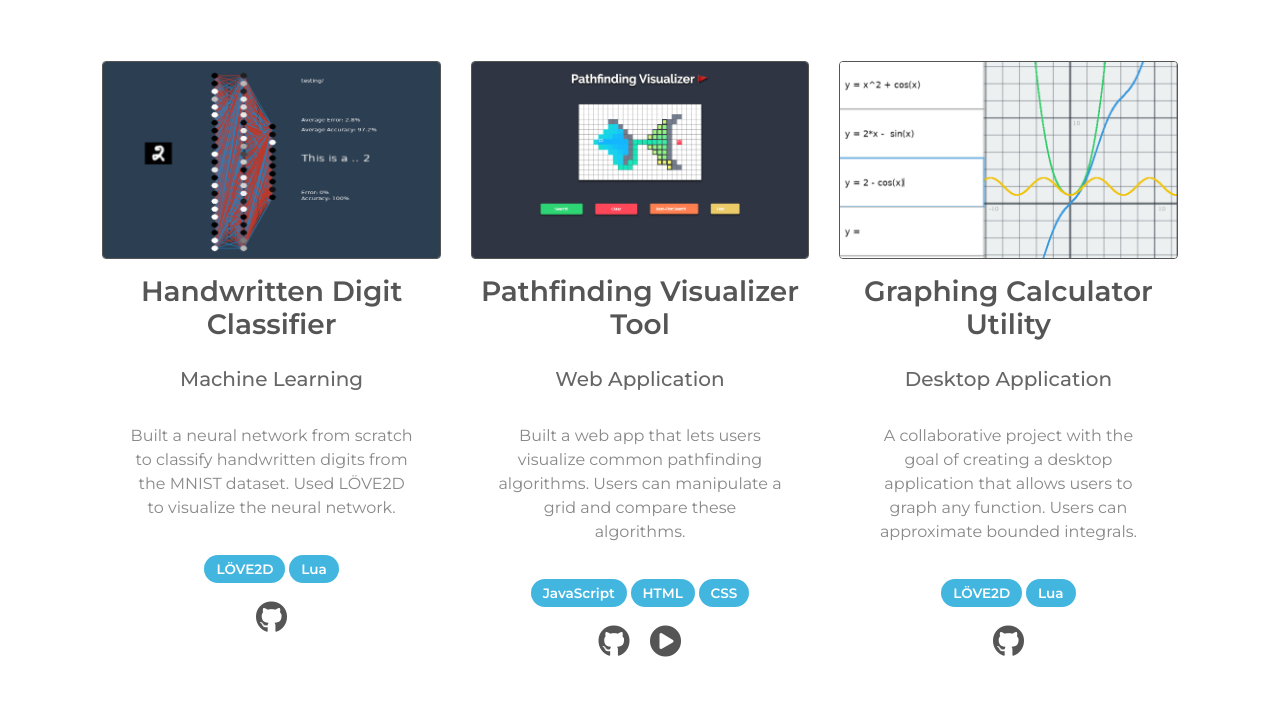
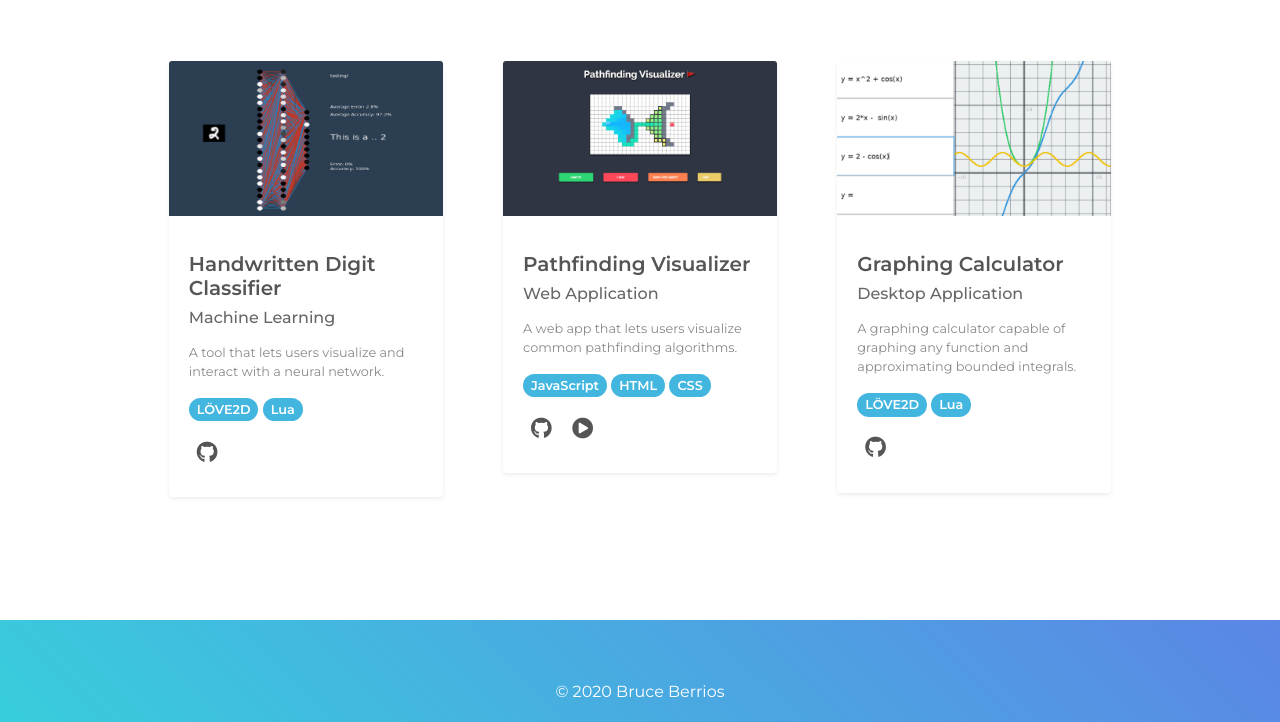
Before and after one commit to Bruception/Bruception.github.io, a plain HTML site: page index.html in a window 1280 px wide. Shown: the part 698-1420 px from the top of the page. Drawn offline with nearby package versions, Linux system fonts and the light colour scheme.

Commit message:
Change project layout

```diff
--- a/css/styles.css
+++ b/css/styles.css
@@ -67,19 +67,19 @@ body {
 }
 
 /* Projects Section */
-#projects {
-  position: static;
-  width: 100%;
-  margin: auto;
+
+.card {
+  border: none;
 }
 
-#projects-info {
+#projects-container {
   margin-top: 63px;
-  padding-left: 8%;
-  padding-right: 8%;
+  margin-bottom: 63px;
+  padding-left: 12%;
+  padding-right: 12%;
 }
 
-.projects-title {
+#projects-title {
   text-align: center;
   color: #43b6e0;
   font-weight: 600;
@@ -90,55 +90,53 @@ body {
 }
 
 .project {
-  text-align: center;
-  margin-bottom: 30px;
-}
-
-.project-img {
-  border: solid 1px #555555;
-  width: 350px;
-  height: 198px;
-  display: block;
+  max-width: 90%;
   margin: 0 auto;
+  text-align: left;
+  margin-bottom: 60px;
 }
 
 .project-name {
   color: #555555;
-  font-size: 1.75rem;
+  font-size: 1.25rem;
   font-weight: 600;
   margin-top: 1rem;
-  margin-bottom: 1rem;
 }
 
 .project-type {
-  margin-top: 25px;
-  font-size: 1.25rem;
+  font-size: 1rem;
   font-weight: 500;
   color: #666666;
 }
 
 .project-detail {
-  text-align: center;
-  list-style-type: none;
-  padding: 25px 8%;
+  margin: 16px auto;
+  font-size: .8rem;
   font-weight: 400;
   color: #888888;
 }
 
 .project-skills {
-  font-size: .85rem;
-  margin-bottom: 1.5rem;
+  margin-bottom: 12px;
 }
 
 .skill {
+  display: inline-block;
+  font-size: .8rem;
   background-color: #43b6e0;
+  margin-bottom: 8px;
   font-weight: 600;
-  padding: 6px 12px;
+  padding: 2px 8px;
+}
+
+.project-links {
+  margin-bottom: 12px;
 }
 
 .project-link-icon {
   text-decoration: none;
   color: #555555;
+  font-size: 10px;
   margin: auto 8px;
   transition: 0.2s;
 }
--- a/index.html
+++ b/index.html
@@ -14,6 +14,7 @@
   <!-- Font Awesome -->
   <link rel="stylesheet" href="https://use.fontawesome.com/releases/v5.11.2/css/all.css" integrity="sha384-KA6wR/X5RY4zFAHpv/CnoG2UW1uogYfdnP67Uv7eULvTveboZJg0qUpmJZb5VqzN" crossorigin="anonymous">
 </head>
+
 <body>
   <div id="intro">
     <div id="intro-info">
@@ -23,60 +24,68 @@
       </div>
       <div class="fade-in-after">
         <h6 class="bio">Student and aspiring software engineer.</h6>
-        <a class="resume-btn rounded-pill" href="docs/Resume.pdf">
+        <a class="resume-btn rounded-pill shadow-sm" href="docs/Resume.pdf">
           <div class="resume-btn-text">View Resume</div>
         </a>
       </div>
     </div>
   </div>
-  <div id="projects">
-    <div id="projects-info">
-      <h1 class="projects-title">Projects</h1>
+  <container id="projects">
+    <div id="projects-container">
+      <h1 id="projects-title">Projects</h1>
       <div class="row">
-        <div class="project col-lg-4 col-md-6">
-          <img class="rounded img-fluid project-img" src="images/network.png" alt="project image">
+        <div class="col-lg-4 col-md-6">
+          <div class="card project shadow-sm">
+            <img class="card-img-top" src="images/network.png" alt="project image" />
+            <div class="card-body">
               <h2 class="project-name">Handwritten Digit Classifier</h2>
               <h3 class="project-type">Machine Learning</h3>
-          <ul class="project-detail">
-            Built a neural network from scratch to classify handwritten digits from the MNIST dataset.
-            Used LÖVE2D to visualize the neural network.
-          </ul>
-          <h4 class="project-skills"><span class="skill rounded-pill">LÖVE2D</span> <span class="skill rounded-pill">Lua</span></h4>
-          <div class="link">
-            <a class="project-link-icon fab fa-github fa-2x" href="https://github.com/Bruception/DigitRecognitionLOVE"></a>
+              <p class="project-detail">
+                A tool that lets users visualize and interact with a neural network.
+              </p>
+              <div class="project-skills"><span class="skill rounded-pill">LÖVE2D</span> <span class="skill rounded-pill">Lua</span></div>
+              <div class="project-links">
+                <a class="project-link-icon fab fa-github fa-lg" href="https://github.com/Bruception/DigitRecognitionLOVE"></a>
               </div>
             </div>
-        <div class="project col-lg-4 col-md-6">
-          <img class="rounded img-fluid project-img" src="images/path.png" alt="project image">
-          <h2 class="project-name">Pathfinding Visualizer Tool</h2>
-          <h3 class="project-type">Web Application</h3>
-          <ul class="project-detail">
-            Built a web app that lets users visualize common pathfinding algorithms.
-            Users can manipulate a grid and compare these algorithms.
-          </ul>
-          <h4 class="project-skills"><span class="skill rounded-pill">JavaScript</span> <span class="skill rounded-pill">HTML</span> <span class="skill rounded-pill">CSS</span></h4>
-          <div class="link">
-            <a class="project-link-icon fab fa-github fa-2x" href="https://github.com/Bruception/PathfindingVisualizer"></a>
-            <a class="project-link-icon fas fa-play-circle fa-2x" href="https://www.bruceberrios.me/PathfindingVisualizer/"></a>
           </div>
         </div>
-        <div class="project col-lg-4 col-md-6">
-          <img class="rounded img-fluid project-img" src="images/calculator.png" alt="project image">
-          <h2 class="project-name">Graphing Calculator Utility</h2>
+        <div class="col-lg-4 col-md-6">
+          <div class="card project shadow-sm">
+            <img class="card-img-top" src="images/path.png" alt="project image">
+            <div class="card-body">
+              <h2 class="project-name">Pathfinding Visualizer</h2>
+              <h3 class="project-type">Web Application</h3>
+              <p class="project-detail">
+                A web app that lets users visualize common pathfinding algorithms.
+              </p>
+              <div class="project-skills"><span class="skill rounded-pill">JavaScript</span> <span class="skill rounded-pill">HTML</span> <span class="skill rounded-pill">CSS</span></div>
+              <div class="project-links">
+                <a class="project-link-icon fab fa-github fa-lg" href="https://github.com/Bruception/PathfindingVisualizer"></a>
+                <a class="project-link-icon fas fa-play-circle fa-lg" href="https://www.bruceberrios.me/PathfindingVisualizer/"></a>
+              </div>
+            </div>
+          </div>
+        </div>
+        <div class="col-lg-4 col-md-6">
+          <div class="card project shadow-sm">
+            <img class="card-img-top" src="images/calculator.png" alt="project image">
+            <div class="card-body">
+              <h2 class="project-name">Graphing Calculator</h2>
               <h3 class="project-type">Desktop Application</h3>
-          <ul class="project-detail">
-            A collaborative project with the goal of creating a desktop application that allows users to graph any function.
-            Users can approximate bounded integrals.
-          </ul>
-          <h4 class="project-skills"><span class="skill rounded-pill">LÖVE2D</span> <span class="skill rounded-pill">Lua</span></h4>
-          <div class="link">
-            <a class="project-link-icon fab fa-github fa-2x" href="https://github.com/Arturoo0/GraphingCalculator"></a>
+              <p class="project-detail">
+                A graphing calculator capable of graphing any function and approximating bounded integrals.
+              </p>
+              <div class="project-skills"><span class="skill rounded-pill">LÖVE2D</span> <span class="skill rounded-pill">Lua</span></div>
+              <div class="project-links">
+                <a class="project-link-icon fab fa-github fa-lg" href="https://github.com/Arturoo0/GraphingCalculator"></a>
               </div>
             </div>
           </div>
         </div>
       </div>
     </div>
+  </container>
   <footer id="footer">
     <p class="footer-text">© 2020 Bruce Berrios</p>
     <div class="link">
@@ -89,4 +98,5 @@
   <script src="https://cdnjs.cloudflare.com/ajax/libs/popper.js/1.14.7/umd/popper.min.js" integrity="sha384-UO2eT0CpHqdSJQ6hJty5KVphtPhzWj9WO1clHTMGa3JDZwrnQq4sF86dIHNDz0W1" crossorigin="anonymous"></script>
   <script src="https://stackpath.bootstrapcdn.com/bootstrap/4.3.1/js/bootstrap.min.js" integrity="sha384-JjSmVgyd0p3pXB1rRibZUAYoIIy6OrQ6VrjIEaFf/nJGzIxFDsf4x0xIM+B07jRM" crossorigin="anonymous"></script>
 </body>
+
 </html>
```
Lines whose indentation alone changed are shown as unchanged.
